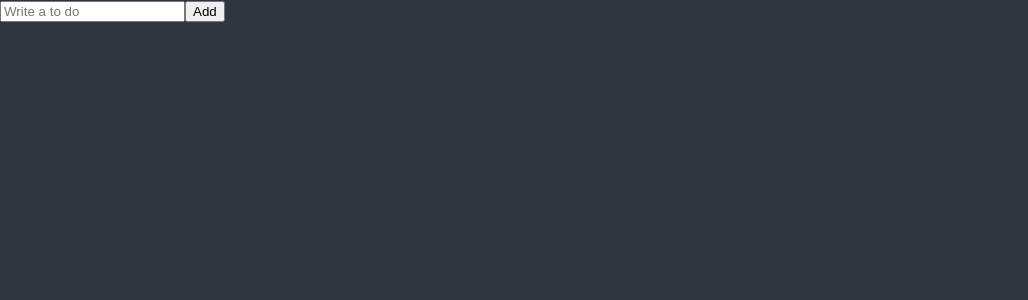
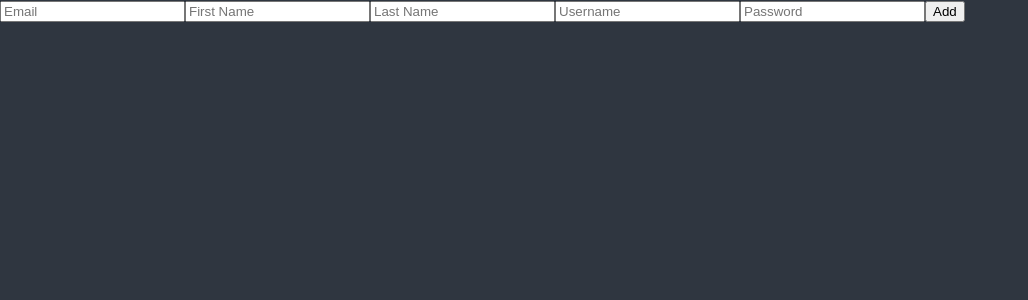
Before and after one commit to minnheima/react-masterclass, a React (Create React App) app: page / in a window 1280 px wide. Shown: the top 300 px of the page, without its empty margins (0-1028 px from the left). Built offline with nearby package versions, Linux system fonts and the light colour scheme.

Commit message:
#5.6  using React Hook Form

```diff
--- a/src/ToDoList.tsx
+++ b/src/ToDoList.tsx
@@ -1,22 +1,40 @@
 import React, { useState } from "react";
+import { useForm } from "react-hook-form";
+
+// function ToDoList() {
+//   const [toDo, setToDo] = useState("");
+//   const onChange = (e: React.FormEvent<HTMLInputElement>) => {
+//     const {
+//       currentTarget: { value },
+//     } = e;
+//     setToDo(value);
+//   };
+//   const onSubmit = (e: React.FormEvent<HTMLFormElement>) => {
+//     e.preventDefault();
+//     console.log(toDo);
+//   };
+
+//   return (
+//     <div>
+//       <form onSubmit={onSubmit}>
+//         <input onChange={onChange} value={toDo} placeholder="Write a to do" />
+//         <button>Add</button>
+//       </form>
+//     </div>
+//   );
+// }
 
 function ToDoList() {
-  const [toDo, setTodo] = useState("");
-  const onChange = (e: React.FormEvent<HTMLInputElement>) => {
-    const {
-      currentTarget: { value },
-    } = e;
-    setTodo(value);
-  };
-  const onSubmit = (e: React.FormEvent<HTMLFormElement>) => {
-    e.preventDefault();
-    console.log(toDo);
-  };
-
+  const { register, watch } = useForm();
+  console.log(watch());
   return (
     <div>
-      <form onSubmit={onSubmit}>
-        <input onChange={onChange} value={toDo} placeholder="Write a to do" />
+      <form>
+        <input {...register("email")} placeholder="Email" />
+        <input {...register("firstName")} placeholder="First Name" />
+        <input {...register("lastName")} placeholder="Last Name" />
+        <input {...register("username")} placeholder="Username" />
+        <input {...register("password")} placeholder="Password" />
         <button>Add</button>
       </form>
     </div>
```
